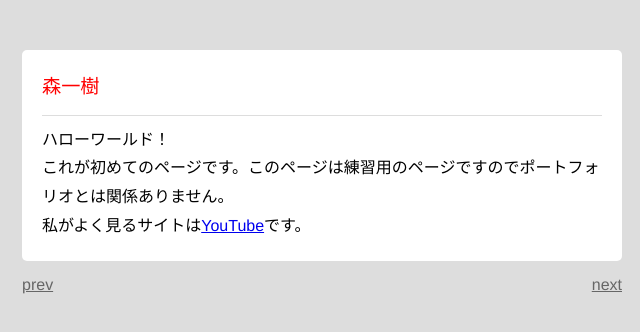
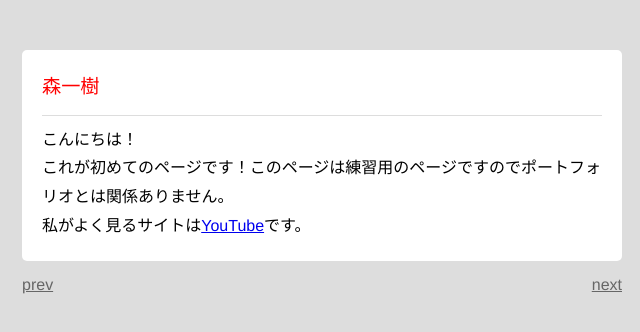
Before and after one commit to KUAD-XtechDesign/simple-page-Mori008, a plain HTML site: page index.html in a window 1280 px wide. Shown: the full height of the page, 318-958 px from the left. Drawn offline with Linux system fonts and the light colour scheme.

Commit message:
こんにちはに変更

```diff
--- a/index.html
+++ b/index.html
@@ -11,8 +11,8 @@
       <div class="info">
         <div class="name">森一樹</div>
         <div class="txt">
-          ハローワールド！<br>
-          これが初めてのページです。このページは練習用のページですのでポートフォリオとは関係ありません。<br>
+          こんにちは！<br>
+          これが初めてのページです！このページは練習用のページですのでポートフォリオとは関係ありません。<br>
           私がよく見るサイトは<a href="http://youtube.com" target='_blank'>YouTube</a>です。
         </div>
       </div>
```
